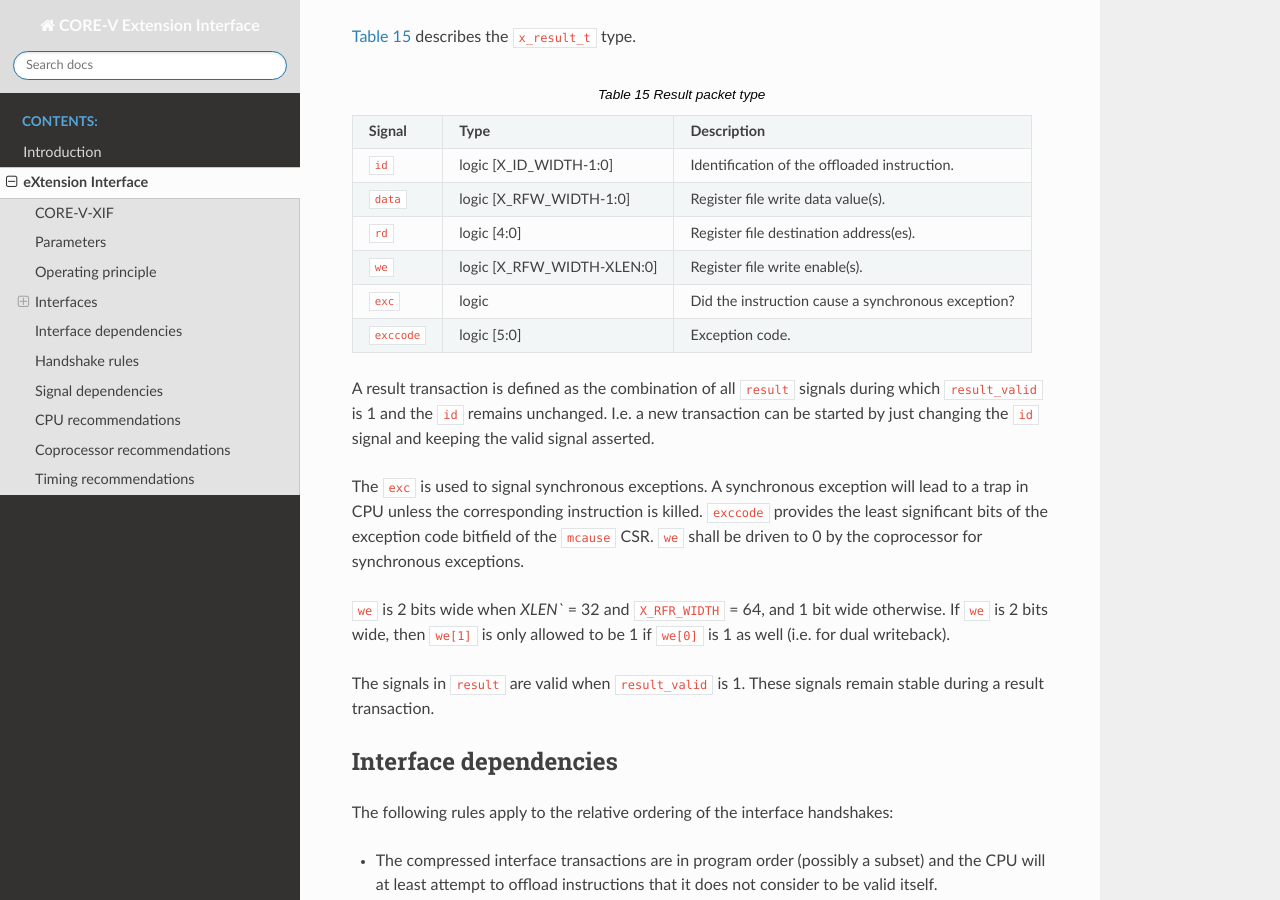
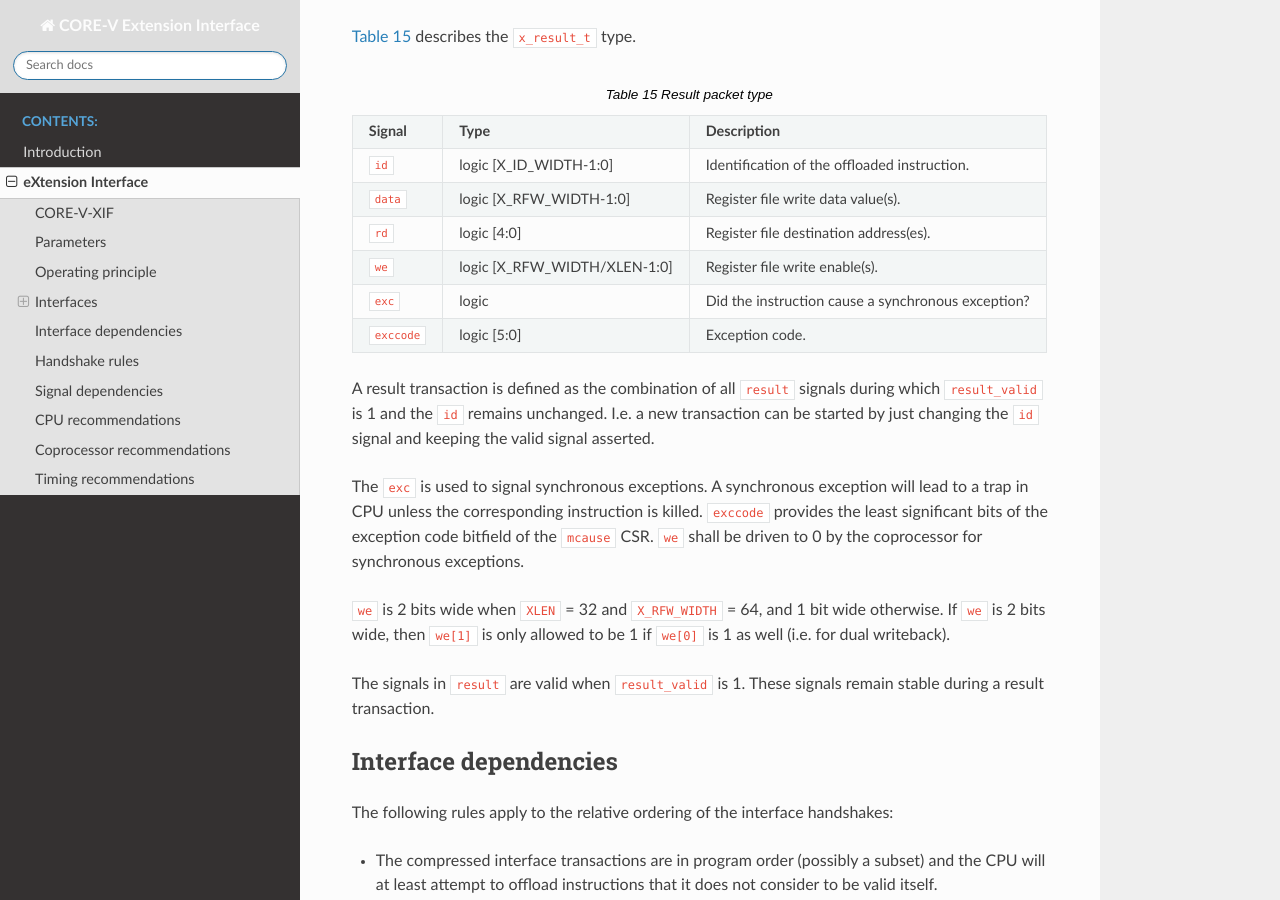
Before and after one commit to openhwgroup/core-v-xif, a Sphinx documentation site: the page built from docs/source/x_ext.rst, in a window 1280 px wide and 900 px high, scrolled down 15252 px. Built offline with Sphinx 7.4.7 and the Read the Docs theme 2.0.0, drawn with Linux system fonts in a browser that asks for light colours.

Commit message:
Fix type and description of result we signal
Fixes #34.

Signed-off-by: Michael Platzer <michael.platzer@hotmail.com>

```diff
--- a/docs/source/x_ext.rst
+++ b/docs/source/x_ext.rst
@@ -684,7 +684,7 @@ have exactly one result group transaction (even if no data needs to be written b
   +---------------+---------------------------------+-----------------------------------------------------------------------------------------------------------------+
   | ``rd``        | logic [4:0]                     | Register file destination address(es).                                                                          |
   +---------------+---------------------------------+-----------------------------------------------------------------------------------------------------------------+
-  | ``we``        | logic [X_RFW_WIDTH-XLEN:0]      | Register file write enable(s).                                                                                  |
+  | ``we``        | logic [X_RFW_WIDTH/XLEN-1:0]    | Register file write enable(s).                                                                                  |
   +---------------+---------------------------------+-----------------------------------------------------------------------------------------------------------------+
   | ``exc``       | logic                           | Did the instruction cause a synchronous exception?                                                              |
   +---------------+---------------------------------+-----------------------------------------------------------------------------------------------------------------+
@@ -698,7 +698,7 @@ The ``exc`` is used to signal synchronous exceptions.
 A synchronous exception will lead to a trap in |processor| unless the corresponding instruction is killed. ``exccode`` provides the least significant bits of the exception
 code bitfield of the ``mcause`` CSR. ``we`` shall be driven to 0 by the |coprocessor| for synchronous exceptions.
 
-``we`` is 2 bits wide when `XLEN`` = 32 and ``X_RFR_WIDTH`` = 64, and 1 bit wide otherwise. If ``we`` is 2 bits wide, then ``we[1]`` is only allowed to be 1 if ``we[0]`` is 1 as well (i.e. for
+``we`` is 2 bits wide when ``XLEN`` = 32 and ``X_RFW_WIDTH`` = 64, and 1 bit wide otherwise. If ``we`` is 2 bits wide, then ``we[1]`` is only allowed to be 1 if ``we[0]`` is 1 as well (i.e. for
 dual writeback).
 
 The signals in ``result`` are valid when ``result_valid`` is 1. These signals remain stable during a result transaction.
```
